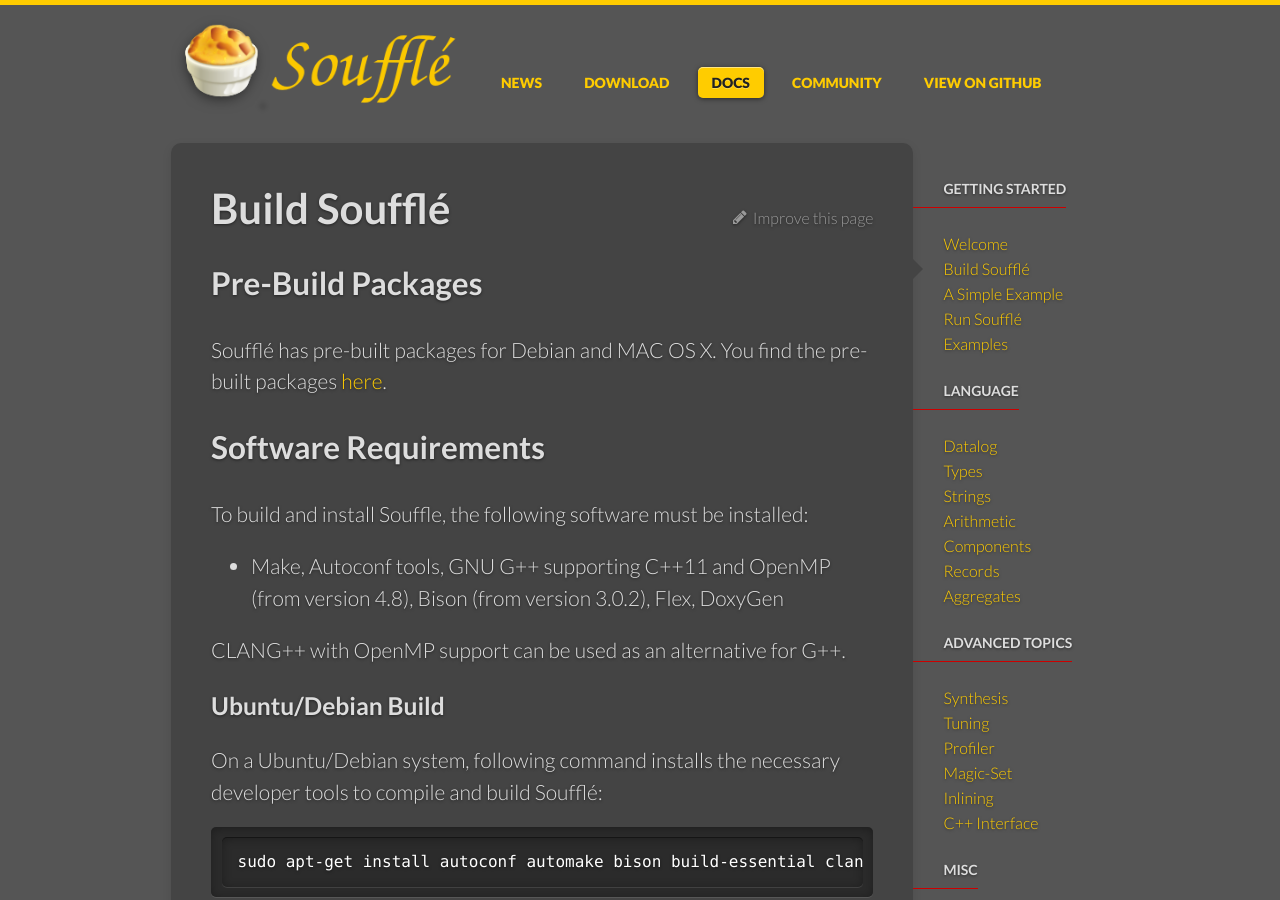
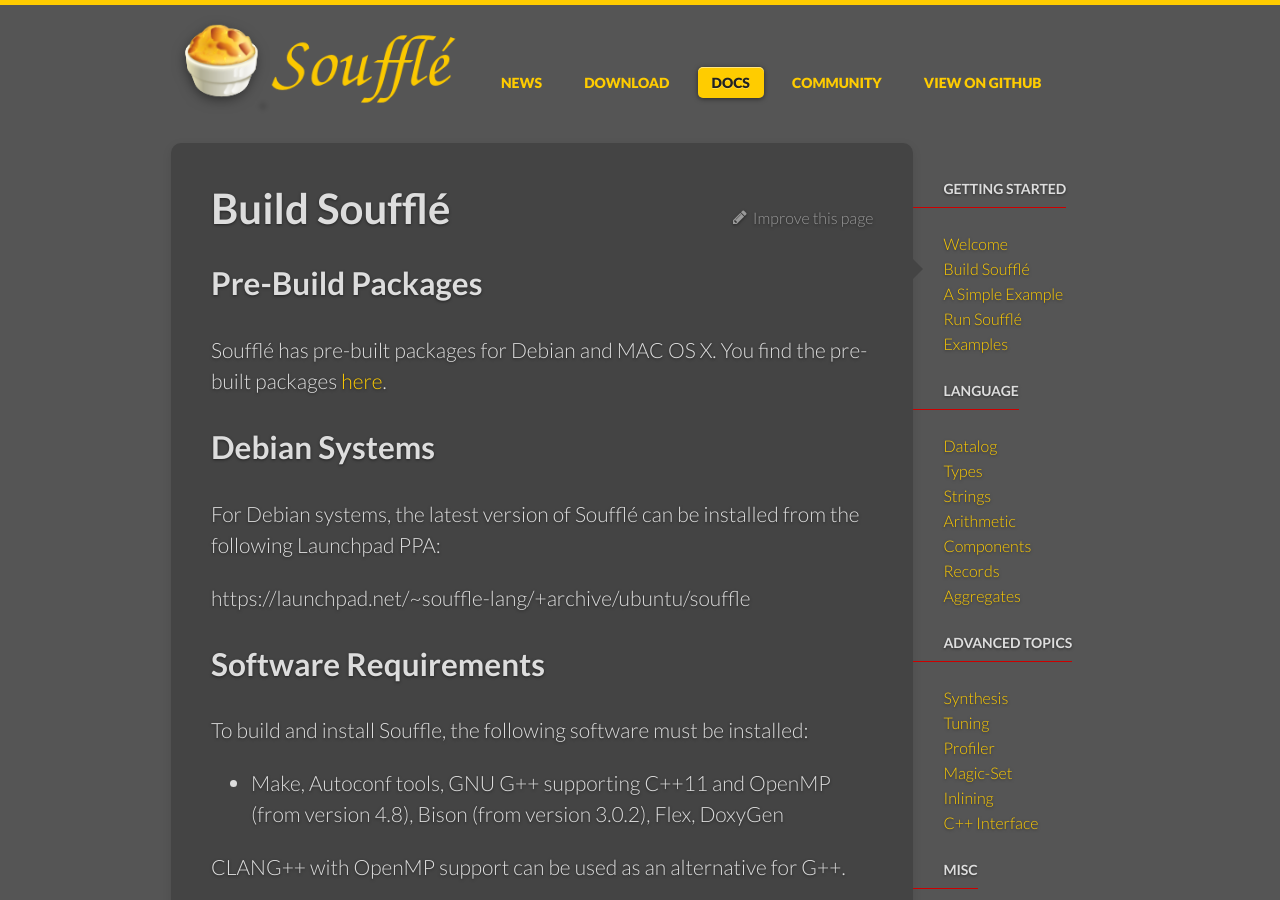
Before and after one commit to souffle-lang/souffle-lang.github.io, a Jekyll site: the page built from _docs/build.md, in a window 1280 px wide and 900 px high. Built offline with Jekyll 4.4.1, drawn with Linux system fonts in a browser that asks for light colours.

Commit message:
Added Launchpad PPA

```diff
--- a/_docs/build.md
+++ b/_docs/build.md
@@ -6,6 +6,13 @@ permalink: /docs/build/
 ## Pre-Build Packages
 
 Soufflé has pre-built packages for Debian and MAC OS X. You find the pre-built packages [here](http://github.com/souffle-lang/souffle/releases/latest).
+
+## Debian Systems
+
+For Debian systems, the latest version of Soufflé can be installed from the following Launchpad PPA:
+
+https://launchpad.net/~souffle-lang/+archive/ubuntu/souffle
+
 
 ## Software Requirements
 
```
